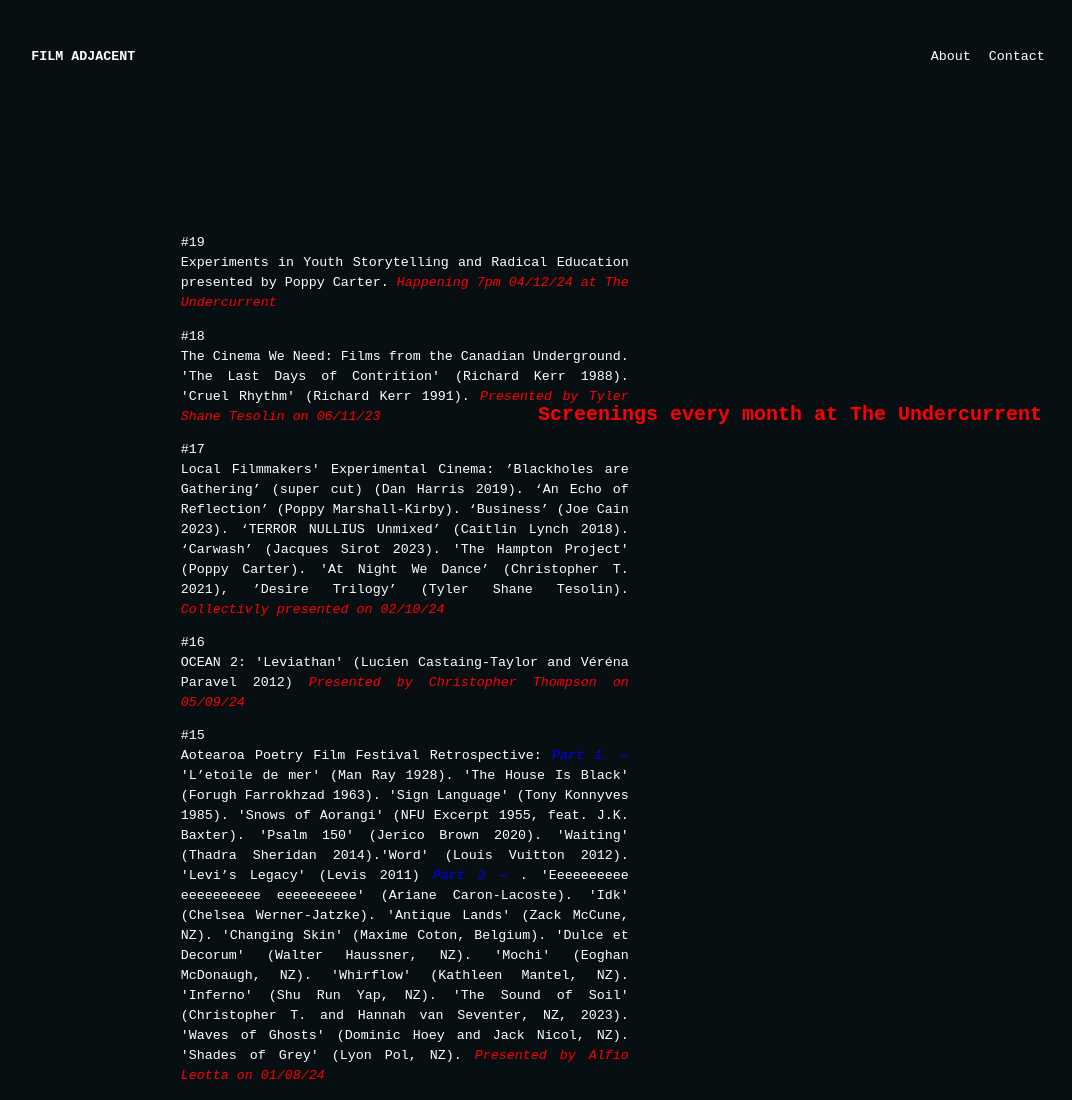
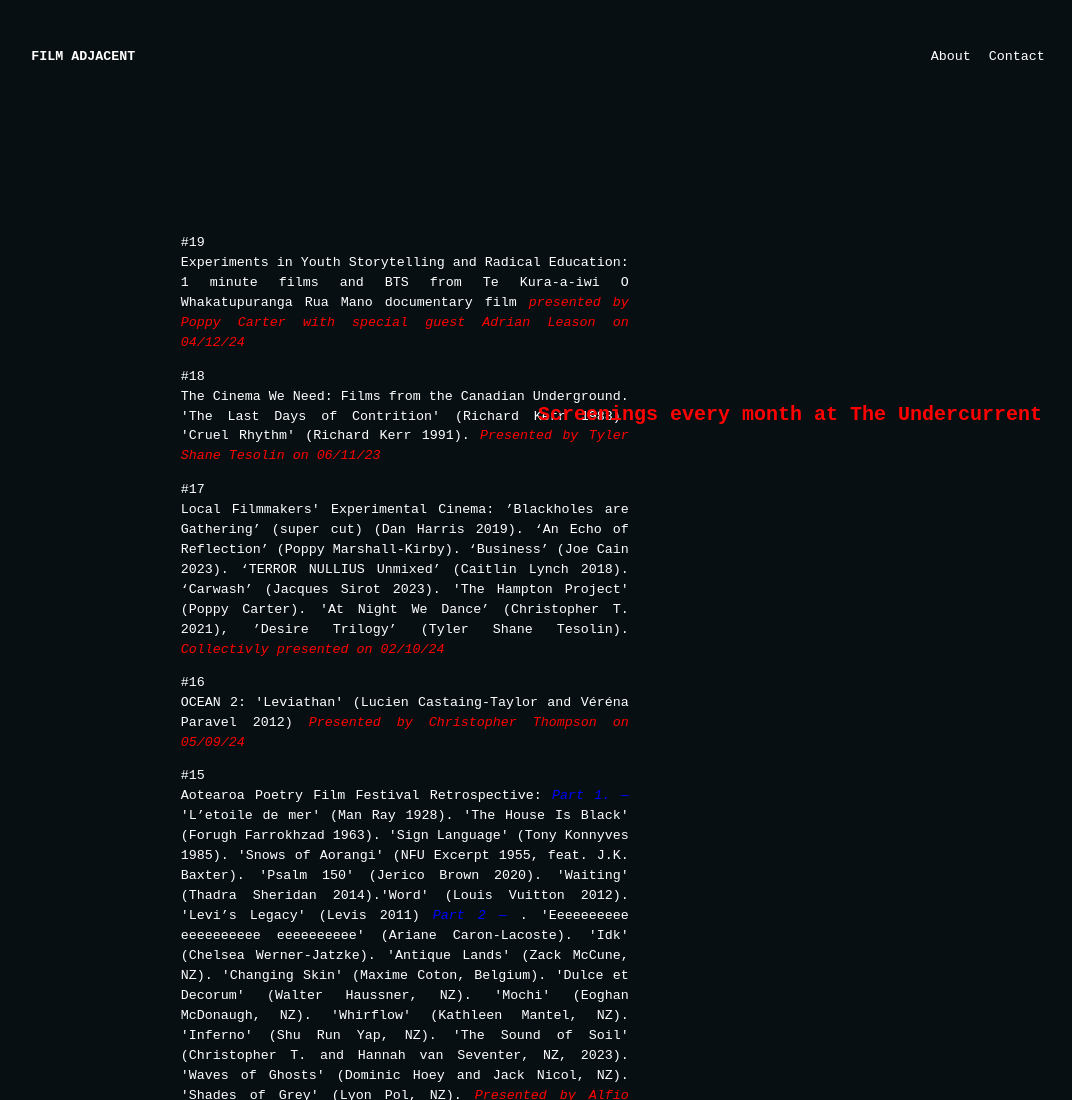
Before and after one commit to niceonechris/niceonechris.github.io, a plain HTML site: page index.html in a window 1280 px wide. Shown: the top 1100 px of the page, without its empty margins (102-1174 px from the left). Drawn offline with Linux system fonts and the light colour scheme.

Commit message:
Update index.html

```diff
--- a/index.html
+++ b/index.html
@@ -41,7 +41,7 @@
     </header>
     <main>
 
-    <p class="hover-text" id="hover-19">#19<br>Experiments in Youth Storytelling and Radical Education presented by Poppy Carter.<i style="color: red"> Happening 7pm 04/12/24 at The Undercurrent </i>
+    <p class="hover-text" id="hover-19">#19<br>Experiments in Youth Storytelling and Radical Education: 1 minute films and BTS from Te Kura-a-iwi O Whakatupuranga Rua Mano documentary film <i style="color: red"> presented by Poppy Carter with special guest Adrian Leason on 04/12/24 </i>
        </p>
          <img src="FA19.jpg" alt="Hover Image 9" class="hidden-image">
 
```
